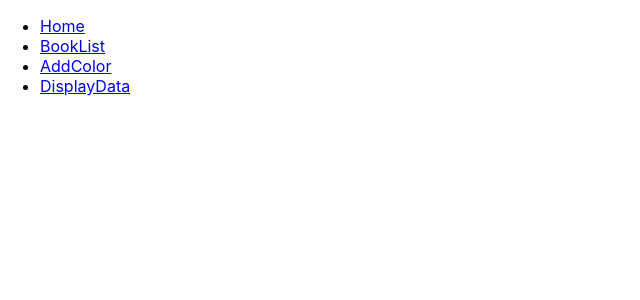
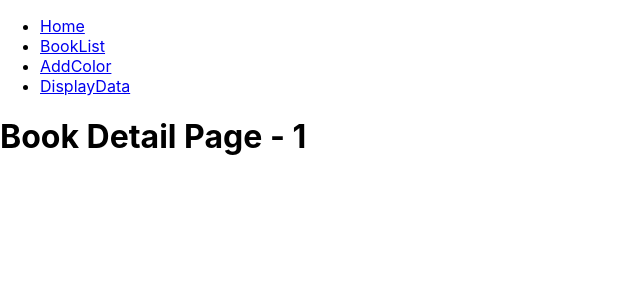
Before and after one commit to sangeeth-kondaveti/FSD-Batch1, a React (Create React App) app in the folder React/fsd1-react/: page /books/1 in a window 1280 px wide. Shown: the top 300 px of the page, without its empty margins (0-640 px from the left). Built offline with nearby package versions, Linux system fonts and the light colour scheme.

Commit message:
added route

```diff
--- a/React/fsd1-react/src/App.js
+++ b/React/fsd1-react/src/App.js
@@ -1,6 +1,6 @@
 import "./App.css";
 import { useState } from "react";
-import { Routes, Route, Link, useNavigate } from "react-router-dom";
+import { Routes, Route, Link, useNavigate, useParams } from "react-router-dom";
 import { Counter } from "./Counter";
 import { AddColor } from "./AddColor";
 import { DisplayData } from "./DisplayData";
@@ -90,12 +90,18 @@ export default function App() {
       <Routes>
         <Route path="/" element={<Home />} />
         <Route path="/books" element={<BookList />} />
+        <Route path="/books/:bookid" element={<BookDetail />} />
         <Route path="/game" element={<AddColor />} />
         <Route path="/data" element={<DisplayData />} />
       </Routes>
     </div>
   );
   //JSX ends
+}
+
+function BookDetail() {
+  const { bookid } = useParams();
+  return <h1>Book Detail Page - {bookid}</h1>;
 }
 
 function Home() {
```
